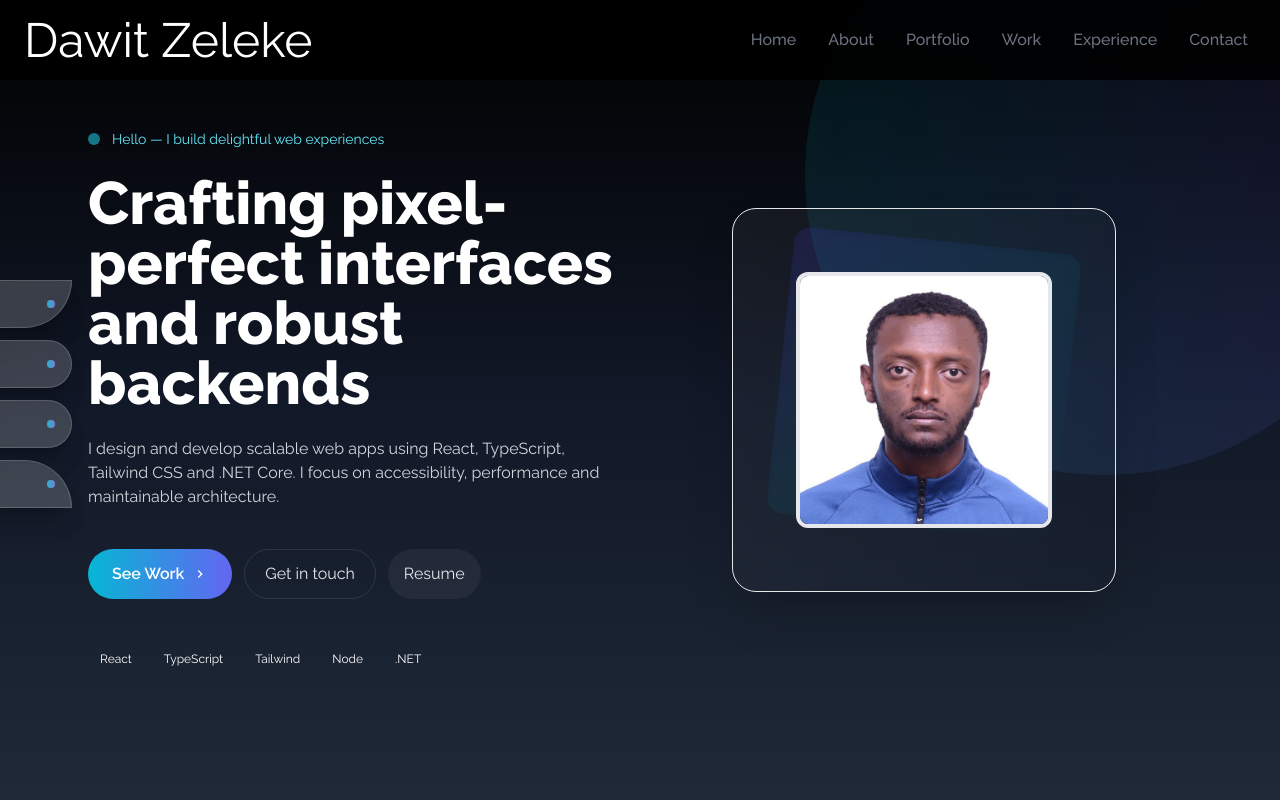
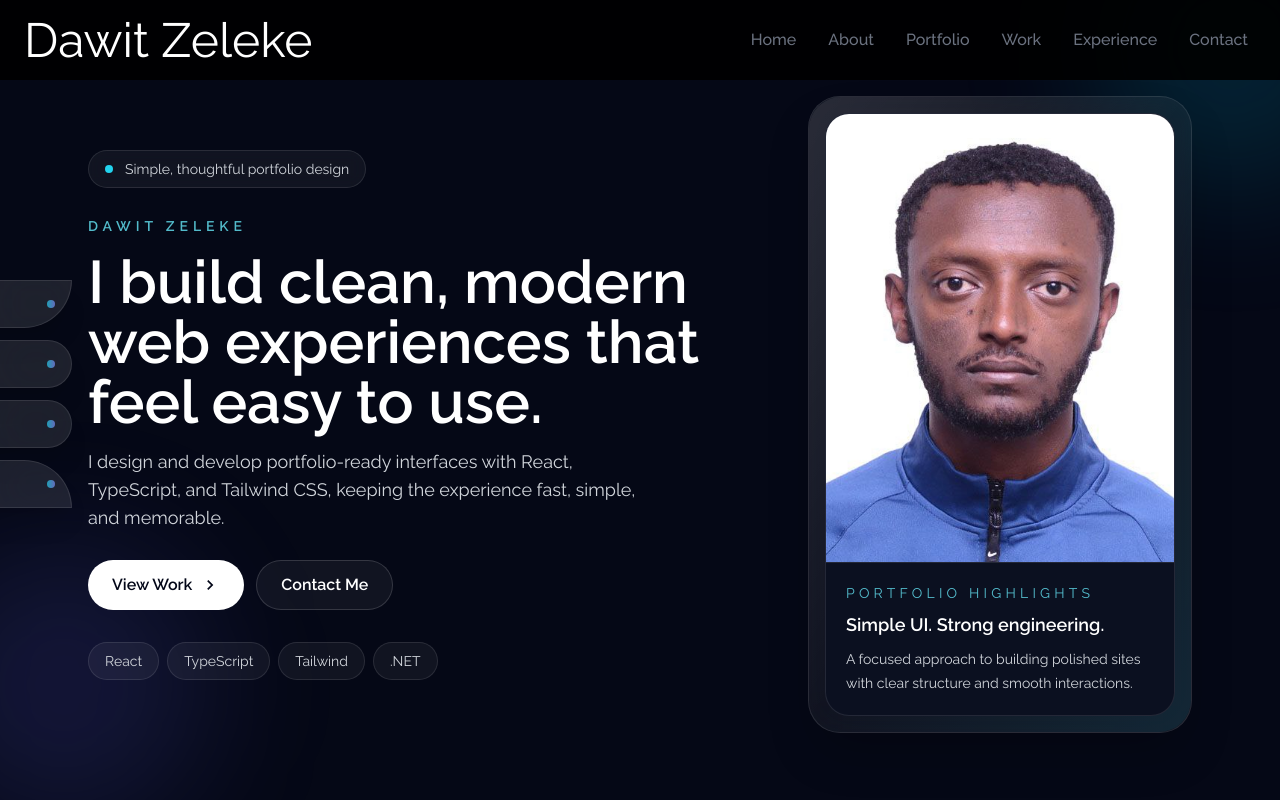
Before and after one commit to dawitzeleke/portfolio, a React (Create React App) app: page / in a window 1280 px wide. Shown: the top 800 px of the page. Built offline with nearby package versions, Linux system fonts and the light colour scheme.

Commit message:
Update the home page

```diff
--- a/src/components/Home.tsx
+++ b/src/components/Home.tsx
@@ -1,81 +1,99 @@
 import photo from "../assets/photo.png";
 import { MdOutlineKeyboardArrowRight } from "react-icons/md";
 import { Link } from "react-scroll";
-import SocialLinks from "./SocialLinks";
 
 const Home = (): JSX.Element => {
   return (
-    <header id="home" className="relative h-screen w-full bg-gradient-to-b from-black via-gray-900 to-gray-800 overflow-hidden">
-      {/* decorative diagonal stripe */}
+    <header
+      id="home"
+      className="relative w-full overflow-hidden bg-[#050816] text-white"
+    >
       <div className="absolute inset-0 pointer-events-none">
-        <svg className="absolute right-0 top-0 transform translate-x-1/4 -translate-y-1/4 opacity-10" width="700" height="700" viewBox="0 0 700 700" fill="none" xmlns="http://www.w3.org/2000/svg">
-          <defs>
-            <linearGradient id="g1" x1="0" x2="1">
-              <stop offset="0%" stopColor="#06b6d4" />
-              <stop offset="100%" stopColor="#8b5cf6" />
-            </linearGradient>
-          </defs>
-          <circle cx="350" cy="350" r="300" fill="url(#g1)" />
-        </svg>
+        <div className="absolute -top-24 right-[-6rem] h-72 w-72 rounded-full bg-cyan-500/15 blur-3xl" />
+        <div className="absolute bottom-0 left-[-5rem] h-72 w-72 rounded-full bg-indigo-500/15 blur-3xl" />
       </div>
 
-      <div className="max-w-6xl mx-auto h-full px-6 flex flex-col md:flex-row items-center justify-center gap-8">
-        <div className="w-full md:w-1/2 flex flex-col items-start gap-6 z-10">
-          <div className="flex items-center gap-3">
-            <div className="w-3 h-3 rounded-full bg-cyan-400 animate-pulse" />
-            <span className="text-sm text-cyan-300">Hello — I build delightful web experiences</span>
+      <div className="relative mx-auto flex min-h-screen max-w-6xl items-center px-6 py-24">
+        <div className="grid w-full items-center gap-12 lg:grid-cols-[1.2fr_0.8fr]">
+          <div className="max-w-2xl space-y-7">
+            <div className="inline-flex items-center gap-3 rounded-full border border-white/10 bg-white/5 px-4 py-2 text-sm text-gray-300 backdrop-blur">
+              <span className="h-2 w-2 rounded-full bg-cyan-400" />
+              Simple, thoughtful portfolio design
             </div>
 
-          <h2 className="text-4xl sm:text-5xl md:text-6xl font-extrabold text-white leading-tight">
-            Crafting pixel-perfect interfaces and robust backends
-          </h2>
+            <div className="space-y-4">
+              <p className="text-sm font-semibold uppercase tracking-[0.35em] text-cyan-300/80">
+                Dawit Zeleke
+              </p>
+              <h1 className="text-4xl font-semibold leading-tight sm:text-5xl lg:text-6xl">
+                I build clean, modern web experiences that feel easy to use.
+              </h1>
+              <p className="max-w-xl text-base leading-8 text-gray-300 sm:text-lg">
+                I design and develop portfolio-ready interfaces with React,
+                TypeScript, and Tailwind CSS, keeping the experience fast,
+                simple, and memorable.
+              </p>
+            </div>
 
-          <p className="text-gray-300 max-w-xl">
-            I design and develop scalable web apps using React, TypeScript,
-            Tailwind CSS and .NET Core. I focus on accessibility, performance
-            and maintainable architecture.
-          </p>
-
-          <div className="flex flex-wrap gap-3 mt-4">
-            <Link to="portfolio" smooth duration={500} className="inline-flex items-center gap-2 px-6 py-3 rounded-full bg-gradient-to-r from-cyan-500 to-indigo-500 text-white font-semibold cursor-pointer">
-              See Work
-              <MdOutlineKeyboardArrowRight />
+            <div className="flex flex-wrap gap-3">
+              <Link
+                to="portfolio"
+                smooth
+                duration={500}
+                className="inline-flex items-center gap-2 rounded-full bg-white px-6 py-3 font-semibold text-slate-950 transition hover:-translate-y-0.5 hover:bg-cyan-100 cursor-pointer"
+              >
+                View Work
+                <MdOutlineKeyboardArrowRight size={20} />
               </Link>
 
-            <Link to="contact" smooth duration={500} className="inline-flex items-center px-5 py-3 rounded-full border border-white/10 text-gray-200 hover:bg-white/5 transition">
-              Get in touch
+              <Link
+                to="contact"
+                smooth
+                duration={500}
+                className="inline-flex items-center rounded-full border border-white/15 bg-white/5 px-6 py-3 font-semibold text-white transition hover:bg-white/10 cursor-pointer"
+              >
+                Contact Me
               </Link>
-
-            <a href="/resume.pdf" className="inline-flex items-center px-4 py-2 rounded-full bg-white/5 text-gray-200 hover:bg-white/7 transition" target="_blank" rel="noreferrer">Resume</a>
             </div>
 
-          <div className="mt-6 flex flex-wrap gap-2">
-            <span className="text-xs bg-white/6 text-white px-3 py-1 rounded">React</span>
-            <span className="text-xs bg-white/6 text-white px-3 py-1 rounded">TypeScript</span>
-            <span className="text-xs bg-white/6 text-white px-3 py-1 rounded">Tailwind</span>
-            <span className="text-xs bg-white/6 text-white px-3 py-1 rounded">Node</span>
-            <span className="text-xs bg-white/6 text-white px-3 py-1 rounded">.NET</span>
+            <div className="flex flex-wrap gap-2 pt-1 text-sm text-gray-300">
+              {['React', 'TypeScript', 'Tailwind', '.NET'].map((skill) => (
+                <span
+                  key={skill}
+                  className="rounded-full border border-white/10 bg-white/5 px-4 py-2"
+                >
+                  {skill}
+                </span>
+              ))}
             </div>
           </div>
 
-        <div className="w-full md:w-1/2 flex items-center justify-center z-10">
-          <div className="relative w-80 h-80 md:w-96 md:h-96 rounded-3xl bg-gradient-to-br from-white/5 to-white/2 border border-white/6 shadow-2xl overflow-hidden">
-            <div className="absolute inset-0 flex items-center justify-center">
-              <div className="w-64 h-64 md:w-72 md:h-72 rounded-2xl bg-gradient-to-br from-indigo-700/20 via-cyan-600/10 to-transparent transform rotate-6 -translate-y-4 shadow-inner" />
-            </div>
+          <div className="flex justify-center lg:justify-end">
+            <div className="relative w-full max-w-sm rounded-[2rem] border border-white/10 bg-white/5 p-4 shadow-2xl backdrop-blur-xl">
+              <div className="absolute inset-0 rounded-[2rem] bg-gradient-to-br from-white/10 via-transparent to-cyan-400/10" />
+              <div className="relative overflow-hidden rounded-[1.5rem] border border-white/10 bg-[#0b1020]">
+                <img
+                  src={photo}
+                  alt="Dawit Zeleke"
+                  className="h-[28rem] w-full object-cover object-top"
+                />
 
-            <img src={photo} alt="profile" className="absolute left-1/2 top-1/2 -translate-x-1/2 -translate-y-1/2 w-56 h-56 md:w-64 md:h-64 object-cover rounded-xl border-4 border-white/6" />
-
-            <div className="absolute -bottom-6 left-1/2 -translate-x-1/2 flex items-center gap-3">
-              <div className="px-3 py-1 bg-cyan-500/20 text-xs text-white rounded-full">Open Source</div>
-              <div className="px-3 py-1 bg-indigo-500/20 text-xs text-white rounded-full">Mentor</div>
+                <div className="border-t border-white/10 p-5">
+                  <p className="text-sm uppercase tracking-[0.3em] text-cyan-300/80">
+                    Portfolio Highlights
+                  </p>
+                  <p className="mt-2 text-lg font-semibold text-white">
+                    Simple UI. Strong engineering.
+                  </p>
+                  <p className="mt-2 text-sm leading-6 text-gray-300">
+                    A focused approach to building polished sites with clear
+                    structure and smooth interactions.
+                  </p>
                 </div>
               </div>
             </div>
-
-        <aside className="absolute left-6 bottom-6 hidden md:block z-20">
-          <SocialLinks />
-        </aside>
+          </div>
+        </div>
       </div>
     </header>
   );
--- a/src/index.css
+++ b/src/index.css
@@ -21,10 +21,18 @@
     margin: 0;
     overflow-x: hidden;
     width: 100%;
+    background: #050816;
+    color: white;
+    scroll-behavior: smooth;
   }
   #root {
     min-height: 100vh;
     width: 100%;
     overflow-x: hidden;
   }
+
+  ::selection {
+    background: rgba(34, 211, 238, 0.35);
+    color: white;
+  }
 }
```
Lines whose indentation alone changed are shown as unchanged.
